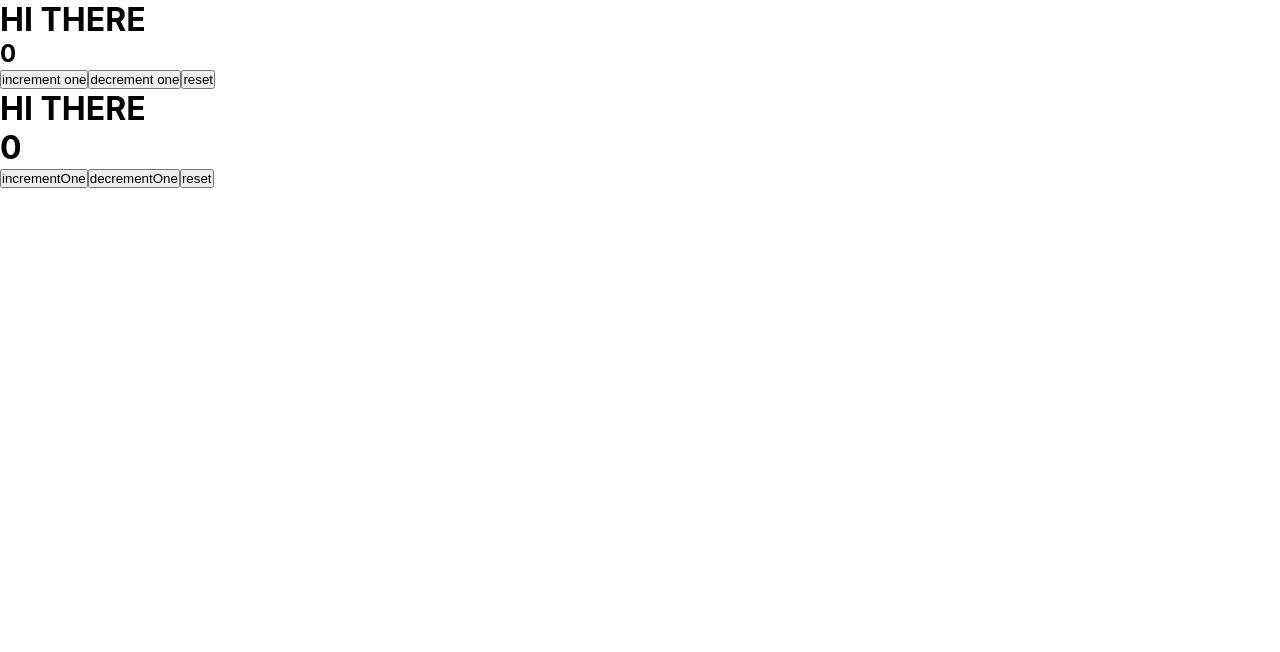
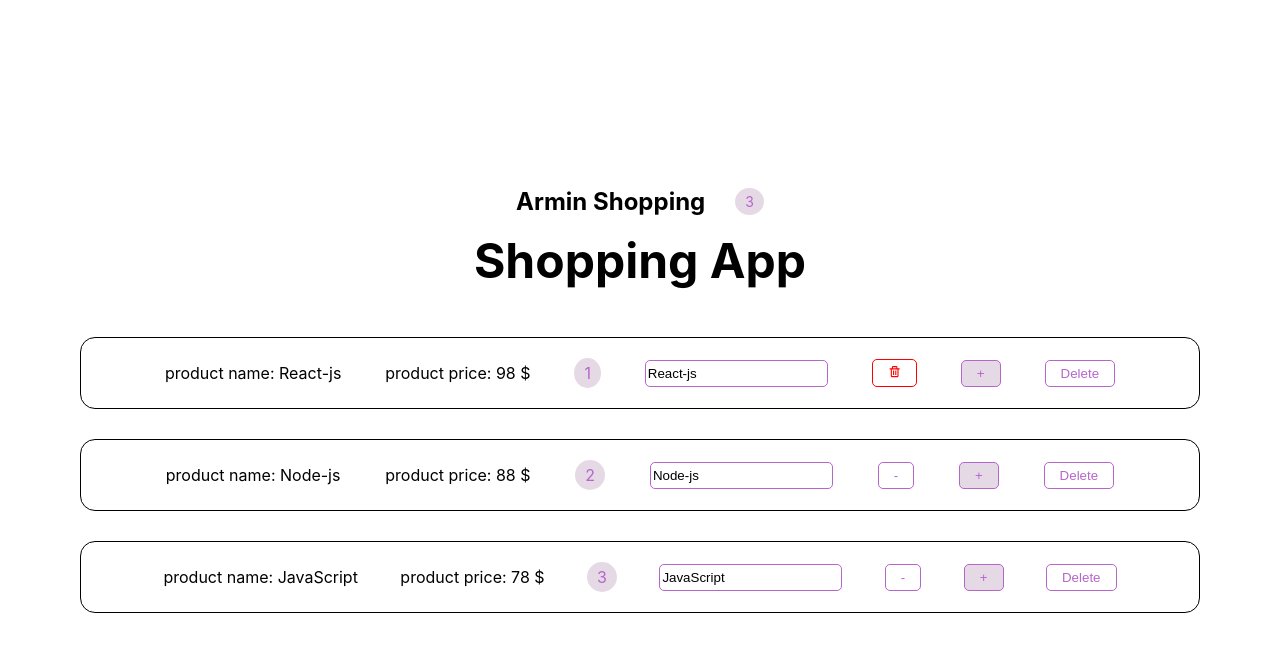
Before and after one commit to armin-bkh/Advanced-react-js-practice, a React (Create React App) app: page / in a window 1280 px wide. Shown: the top 652 px of the page. Built offline with nearby package versions, Linux system fonts and the light colour scheme.

Commit message:
Context, useContext , useReducer multiple state and multiple useReducer and object state on useReducer and object action on useReducer practice

```diff
--- a/src/Components/Context/HarderPractice/ChildApp.jsx
+++ b/src/Components/Context/HarderPractice/ChildApp.jsx
@@ -5,12 +5,12 @@
     // const count = useContext(Context);
     // const setCount = useContext(ContextDispatcher);
     const count = useCount();
-    const { incrementOne, decrementOne, reset } = useCountAction();
+    const {increment, decrement , reset} = useCountAction();
     return (
         <div>
             <h2>{count}</h2>
-            <button onClick={incrementOne}>increment one</button>
-            <button onClick={decrementOne}>decrement one</button>
+            <button onClick={()=> increment(1)}>increment one</button>
+            <button onClick={()=> decrement(1)}>decrement one</button>
             <button onClick={reset}>reset</button>
         </div>
      );
--- a/src/Components/Context/HarderPractice/ChildTwoApp.jsx
+++ b/src/Components/Context/HarderPractice/ChildTwoApp.jsx
@@ -2,12 +2,12 @@
 
 const ChildTwoApp = () => {
     const count = useCount();
-    const {incrementOne, reset, decrementOne} = useCountAction();
+    const { increment, decrement, reset } = useCountAction();
   return (
     <div>
       <h1>{count}</h1>
-      <button onClick={incrementOne}>incrementOne</button>
-      <button onClick={decrementOne}>decrementOne</button>
+      <button onClick={()=> increment(5)}>incrementOne</button>
+      <button onClick={()=> decrement(2)}>decrementOne</button>
       <button onClick={reset}>reset</button>
     </div>
   );
--- a/src/Components/Context/HarderPractice/ContextProvider.jsx
+++ b/src/Components/Context/HarderPractice/ContextProvider.jsx
@@ -31,15 +31,15 @@
 
 export const useCount = () => useContext(Context);
 export const useCountAction = () => {
-  const disPatch = useContext(ContextDispatcher);
-  const incrementOne = () => {
-    disPatch({type: 'increment', value: 1});
-  };
-  const decrementOne = () => {
-    disPatch({type: 'decrement', value: 1});
-  };
-  const reset = () => {
-    disPatch({type: 'reset'});
-  };
-  return { incrementOne, decrementOne, reset };
+  const dispatch = useContext(ContextDispatcher);
+  const increment = (value) =>{
+    dispatch({type: 'increment', value: value})
+  }
+  const decrement = (value) =>{
+    dispatch({type: 'decrement', value: value})
+  }
+  const reset = () =>{
+    dispatch({type: 'reset'})
+  }
+  return { increment, decrement, reset };
 };
--- a/src/index.jsx
+++ b/src/index.jsx
@@ -1,9 +1,10 @@
 import React from 'react';
 import ReactDOM from 'react-dom';
 import './index.css';
-// import App from './Components/App/App';
+import App from './Components/App/App';
 import reportWebVitals from './reportWebVitals';
-import App from './Components/Context/HarderPractice/App';
+// import App from './Components/Context/HarderPractice/App';
+// import CounterApp from './Components/Reducer/Counter';
 // import ClassComp from './Components/Context/ClassComp';
 // import IncrementClick from './Components/HOC/IncrementClick';
 // import IncrementHover from './Components/HOC/IncrementHover';
@@ -15,7 +16,7 @@
 
 ReactDOM.render(
   <React.StrictMode>
-    {/* <App /> */}
+    <App />
     {/* <Counter /> */}
     {/* <Timer /> */}
     {/* <IncrementClick title="Click me:" name="Armin"/>
@@ -24,7 +25,8 @@
     {/* <InpFocus /> */}
     {/* <FInpFocus /> */}
     {/* <ClassComp /> */}
-    <App />
+    {/* <App /> */}
+    {/* <CounterApp /> */}
   </React.StrictMode>,
   document.getElementById('root')
 );
```
Also changed, not shown: src/Components/Reducer/Counter.jsx (+42 -1 lines).
